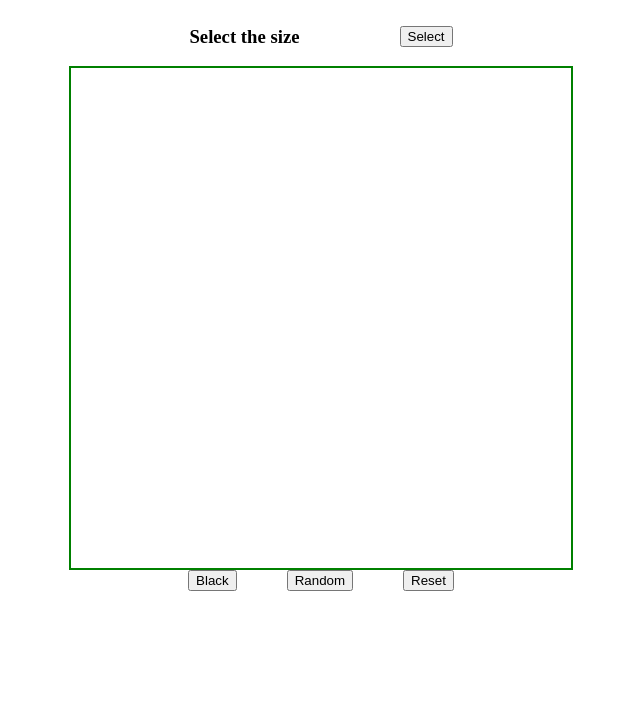
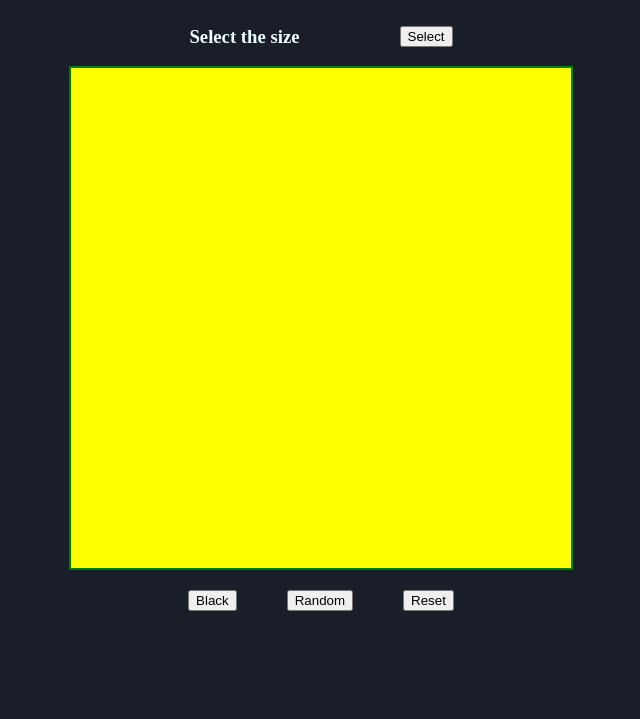
Before and after one commit to joshuadrom03/odin-etch-a-sketch, a plain HTML site: page index.html in a window 1280 px wide. Shown: the part 81-800 px from the top of the page, without its empty margins (319-959 px from the left). Drawn offline with Linux system fonts and the light colour scheme.

Commit message:
styles the background and text and added the create board function to the JS

```diff
--- a/script.js
+++ b/script.js
@@ -0,0 +1,20 @@
+document.addEventListener("DOMContentLoaded", function(){
+    createBoard(32);
+
+console.log("hey");
+});
+
+function createBoard(size){
+    let board = document.querySelector(".container");
+    board.style.gridTemplateColumns = `repeat(${size}, 1fr)`;
+    board.style.gridTemplateRows = `repeat(${size}, 1fr)`;
+
+    let numDivs = size * size;
+
+    for(let i = 0; i < numDivs; i++){
+        let div = document.createElement("div");
+        div.style.backgroundColor = "yellow";
+        board.insertAdjacentElement("beforeend", div);
+
+    }
+}
--- a/style.css
+++ b/style.css
@@ -3,6 +3,8 @@ body{
     justify-content: center;
     align-items: center;
     flex-direction: column;
+    background-color: #191E29;
+    color: azure;
 }
 
 .header{
@@ -13,6 +15,7 @@ body{
 }
 
 .footer{
+    margin-top: 20px;
     display: flex;
     align-items: center;
     gap: 50px;
```
